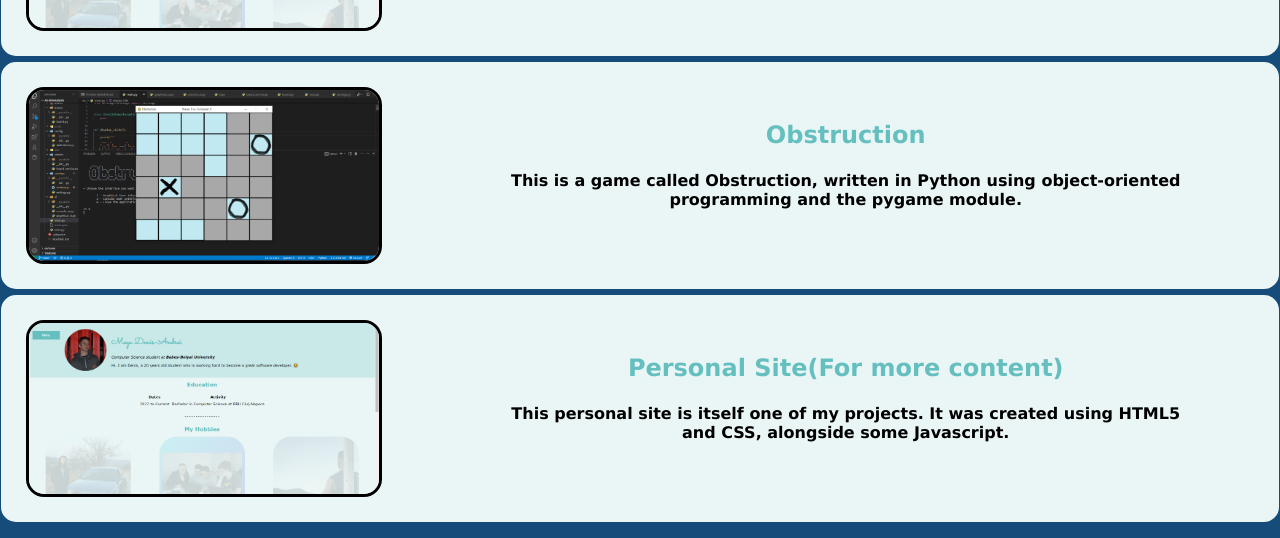
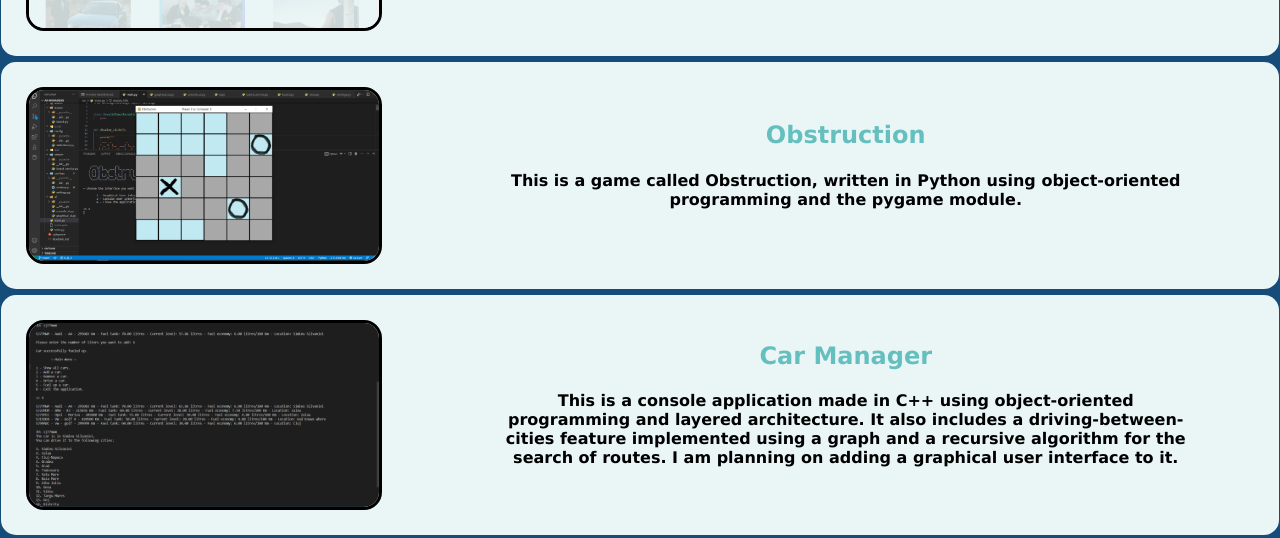
Before and after one commit to MogaDenis/Personal-Site, a plain HTML site: page projects.html in a window 1280 px wide. Shown: the part 432-970 px from the top of the page. Drawn offline with Linux system fonts and the light colour scheme.

Commit message:
Added a new project

```diff
--- a/css/styles.css
+++ b/css/styles.css
@@ -103,6 +103,7 @@ a, a:visited {
     border-width: 3px;
     top: 0px;
     border-radius: 18px;
+    z-index: 1;
 }
 
 #profile-image {
--- a/projects.html
+++ b/projects.html
@@ -79,12 +79,15 @@
 
         <div class="project">
 
-            <img class="project-image" src="images/personal-site-image.PNG" alt="">
+            <img class="project-image" src="images/car-manager-image.png" alt="">
 
             <div class="project-description">
-                <h2>Personal Site(For more content)</h2>
+                <h2>Car Manager</h2>
 
-                <h4>This personal site is itself one of my projects. It was created using HTML5 and CSS, alongside some Javascript.</h4>
+                <h4>This is a console application made in C++ using object-oriented programming and layered architecture.
+                    It also includes a driving-between-cities feature implemented using a graph and a recursive algorithm for
+                    the search of routes. I am planning on adding a graphical user interface to it.
+                </h4>
             </div>
         </div>
 
```
Also changed, not shown: images/car-manager-image.PNG (added).
